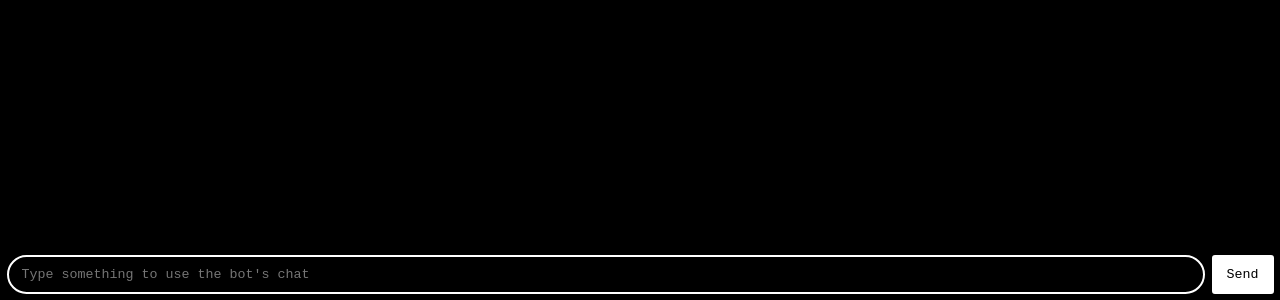
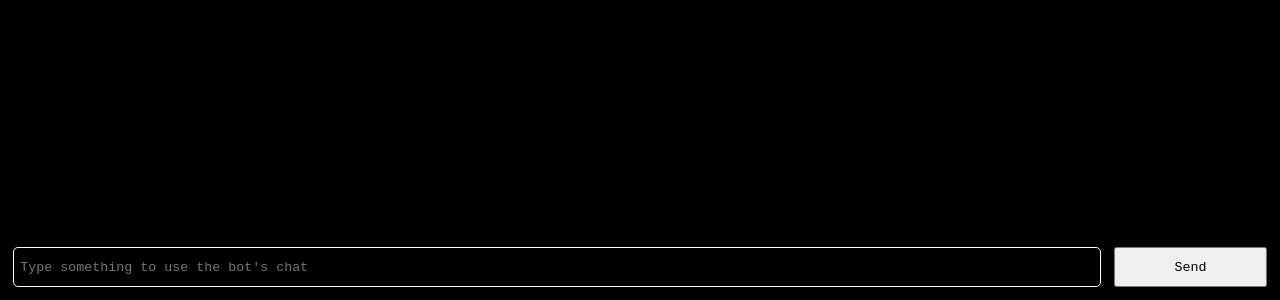
Before and after one commit to aesthetic0001/AFKBot-1, a website: page src/page/index.html in a window 1280 px wide. Shown: the part 500-800 px from the top of the page. Drawn offline with nearby package versions, Linux system fonts and the light colour scheme; no server answers.

Commit message:
page design improvements

```diff
--- a/src/page/index.html
+++ b/src/page/index.html
@@ -14,59 +14,56 @@
     }
 
     body {
-      margin: 0;
-      padding-bottom: 3rem;
       background-color: black;
     }
 
-    #form {
-      background: black;
-      padding: 0.25rem;
-      position: fixed;
+    #input {
+      position: absolute;
       bottom: 0;
       left: 0;
-      right: 0;
-      display: flex;
-      height: 4rem;
-      box-sizing: border-box;
-    }
-
-    #input {
-      border: 2px solid white;
+      height: 5%;
+      width: 85%;
+      border: 1px solid white;
+      border-radius: 5px;
       background-color: black;
-      padding: 0 1rem;
-      flex-grow: 1;
-      border-radius: 2rem;
-      margin: 0.25rem;
+      margin: 1%;
+      padding: 0.5%;
       transition: all ease-in-out 200ms;
     }
 
     #input:focus {
-      border: 2px solid black;
-      background-color: white;
+      border: 1px solid black;
+      color: white;
+      background-color: #0f0f0f;
       outline: none;
     }
 
-    #form > button {
-      background-color: white;
-      border: none;
-      padding: 0 1rem;
-      margin: 0.25rem;
-      border: 2px solid white;
-      border-radius: 3px;
-      outline: none;
-      color: black;
-      transition: all ease-in-out 200ms;
-    }
-
-    #form > button:hover {
-      cursor: pointer;
-      background-color: black;
-      color: white;
+    #send {
+      position: absolute;
+      bottom: 0;
+      right: 0;
+      width: 12%;
+      height: 5%;
+      margin: 1%;
     }
 
     #messages {
+      position: absolute;
+      top: 50%;
+      left: 0;
+      height: 42%;
+      width: 100%;
+      background-color: black;
       list-style-type: none;
+      overflow-y: auto;
+    }
+
+    #info {
+      position: absolute;
+      top: 0;
+      left: 0;
+      height: 50%;
+      width: 100%;
     }
 
     .msg {
@@ -77,6 +74,15 @@
       border-right: 2px solid white;
       word-wrap: break-word;
       margin: 1rem;
+      animation: fade 500ms;
+      transition: all ease-in-out 200ms;
+    }
+
+    .msg:hover {
+      background-color: #afafaf;
+      color: black;
+      border-left: 2px solid black;
+      border-right: 2px solid black;
     }
 
     ::-webkit-scrollbar {
@@ -90,18 +96,28 @@
     ::-webkit-scrollbar-thumb {
       background: #444;
       border-radius: 10px;
-      transition: all ease-in-out 100ms;
     }
 
     ::-webkit-scrollbar-thumb:hover {
       background: #0f0f0f;
     }
+
+    @keyframes fade {
+      from {
+        opacity: 0;
+      }
+      to {
+        opacity: 1;
+      }
+    }
   </style>
 </head>
 <body>
+  <div id="info"></div>
   <ul id="messages"></ul>
-  <form id="form" action="">
-    <input id="input" autocomplete="off" placeholder="Type something to use the bot's chat"></input><button>Send</button>
+  <form id="form">
+    <input id="input" placeholder="Type something to use the bot's chat">
+    <button id="send">Send</button>
   </form>
   <script src="/socket.io/socket.io.js"></script>
   <script>
@@ -119,11 +135,11 @@
     })
 
     socket.on('post', (msg) => {
-      const el = document.createElement('li')
+      const el = document.createElement('h3')
       el.className = 'msg'
       el.textContent = `${new Date().getHours() + ':' + new Date().getMinutes() + ':' + (new Date().getSeconds() < 10 ? `0${new Date().getSeconds()}` : new Date().getSeconds())} ${msg}`
       output.appendChild(el)
-      window.scrollTo(0, document.body.scrollHeight)
+      output.scrollTop = output.scrollHeight
     })
   </script>
 </body>
```
